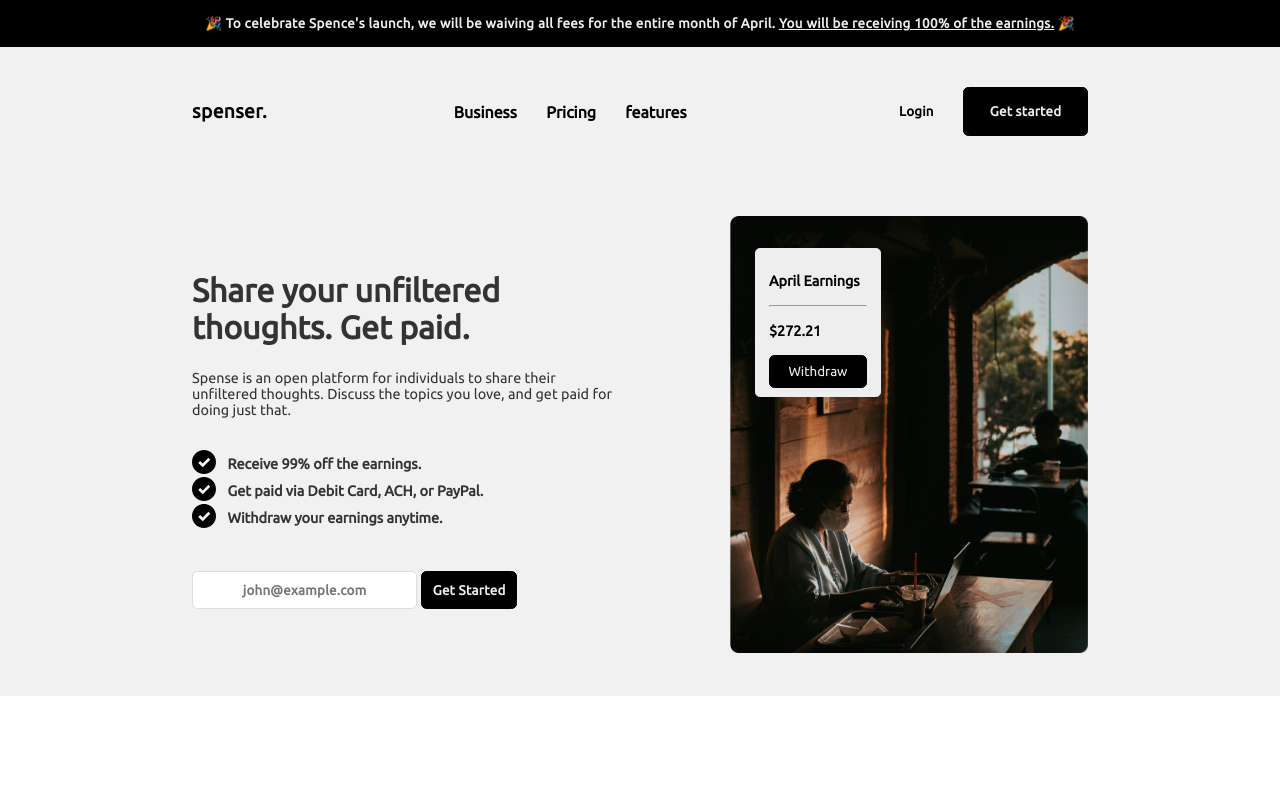
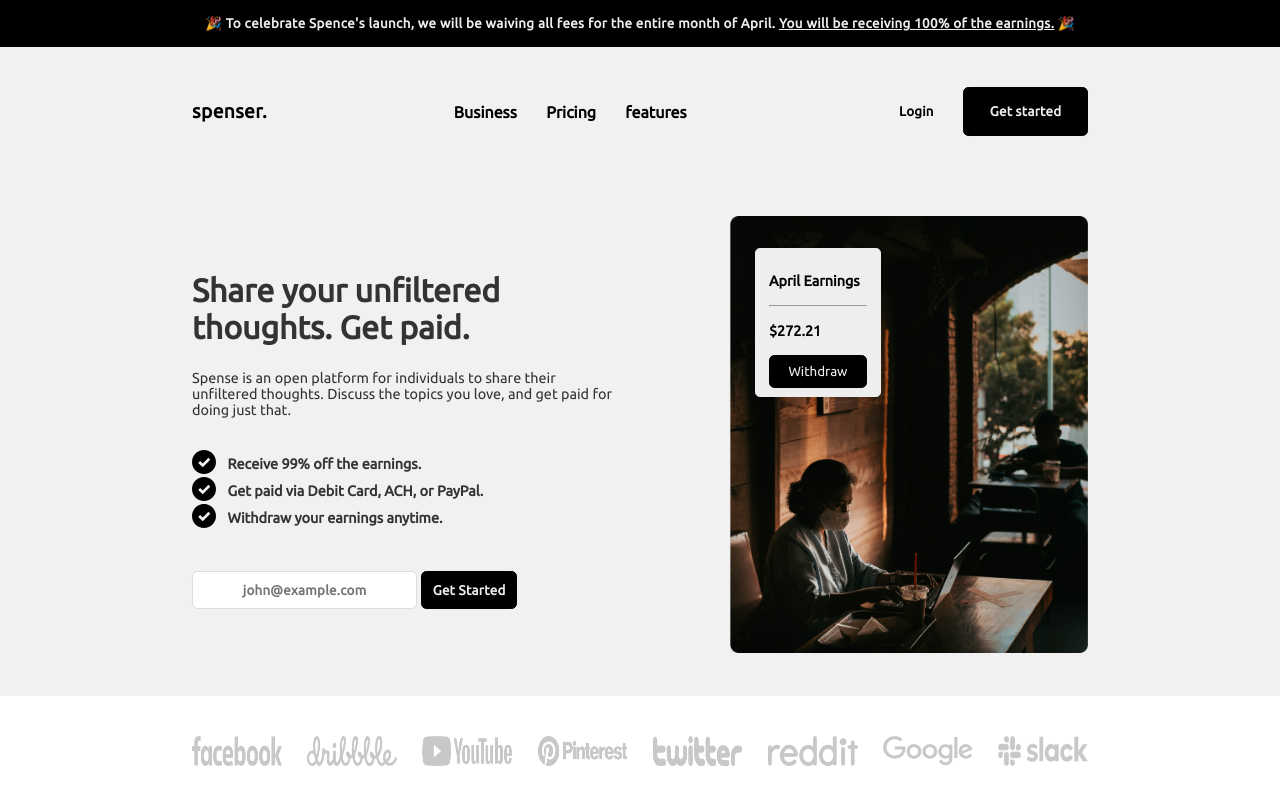
Before and after one commit to alice-sebego/spense-starter-landing-page, a plain HTML site: page index.html in a window 1280 px wide. Drawn offline with Linux system fonts and the light colour scheme.

Commit message:
Insert dynamically logos of partners for desktop screen

```diff
--- /dev/null
+++ b/src/js/asset.js
@@ -0,0 +1,10 @@
+export const logoPartners = [
+    "./dist/assets/facebook-logo.png",
+    "./dist/assets/dribbble-logo.png",
+    "./dist/assets/youtube-logo.png",
+    "./dist/assets/pinterest-logo.png",
+    "./dist/assets/twitter-logo.png",
+    "./dist/assets/reddit-logo.png",
+    "./dist/assets/google-logo.png",
+    "./dist/assets/slack-logo.png",
+]
--- a/src/js/main.js
+++ b/src/js/main.js
@@ -1,3 +1,5 @@
+import { logoPartners } from "./asset.js";
+
 const $header = document.querySelector("header");
 const $illustrationMain = document.querySelector("#illustration");
 
@@ -8,7 +10,6 @@ $celebrate.innerHTML = `<p>🎉 To celebrate Spence's launch, we will be waiving
 $header.prepend($celebrate);
 
 // Set a call-to-action card on illustration of main
-
 const $ctaCard = document.createElement("div");
 $ctaCard.setAttribute("class", "card");
 $ctaCard.innerHTML =  `<p>April Earnings</p>
@@ -17,3 +18,12 @@ $ctaCard.innerHTML =  `<p>April Earnings</p>
                        <button type="button">Withdraw</button>
                        `;
 $illustrationMain.appendChild($ctaCard);
+
+// Set partners on the DOM
+const $partnerSection = document.querySelector("#partners");
+
+logoPartners.forEach( logo => {
+    const $imgLogo = document.createElement("img");
+    $imgLogo.setAttribute("src", logo);
+    $partnerSection.appendChild($imgLogo);
+});
--- a/src/sass/style.scss
+++ b/src/sass/style.scss
@@ -188,3 +188,13 @@ main{
         }
     }
 }
+
+#partners{
+    @extend %flex-row;
+    justify-content: space-between;
+
+    img{
+        width: calc(100% / 10);
+        height: auto;
+    }
+}
```
Also changed, not shown: dist/css/style.css, 1 other file.
